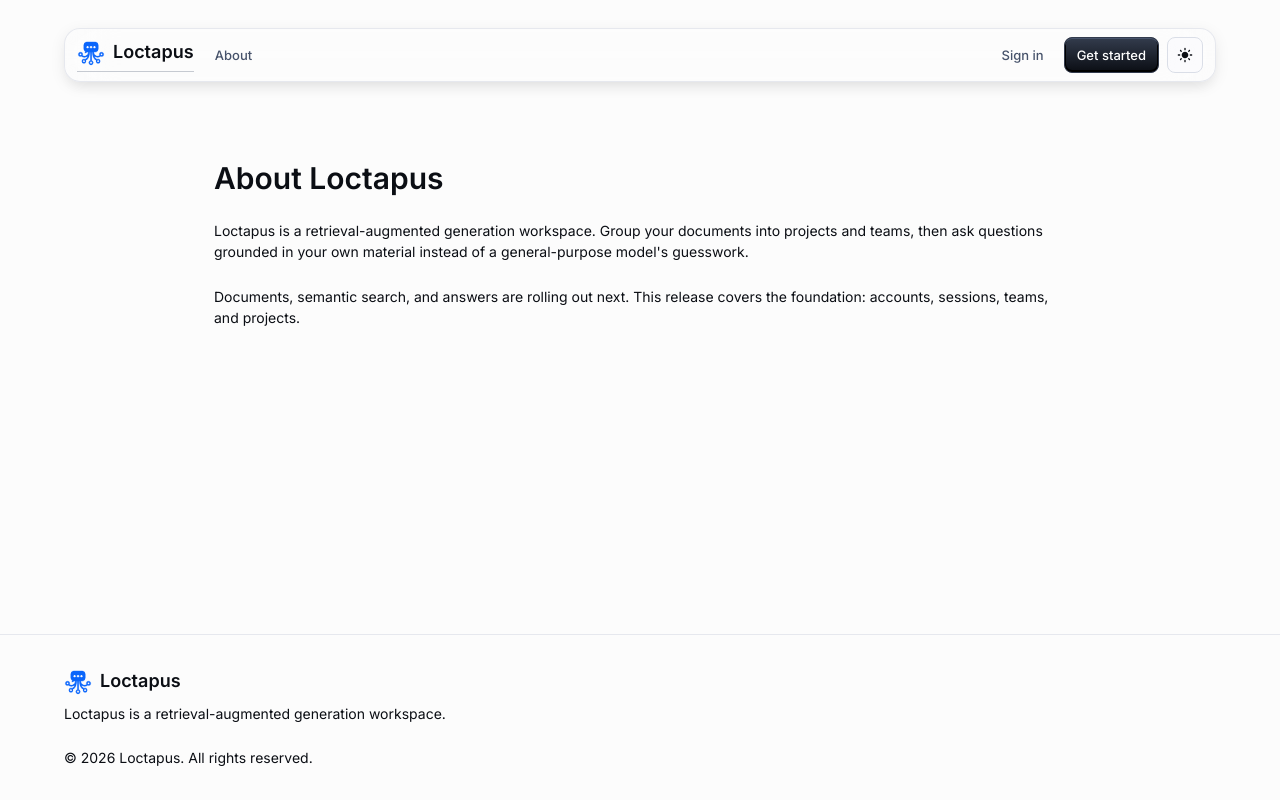
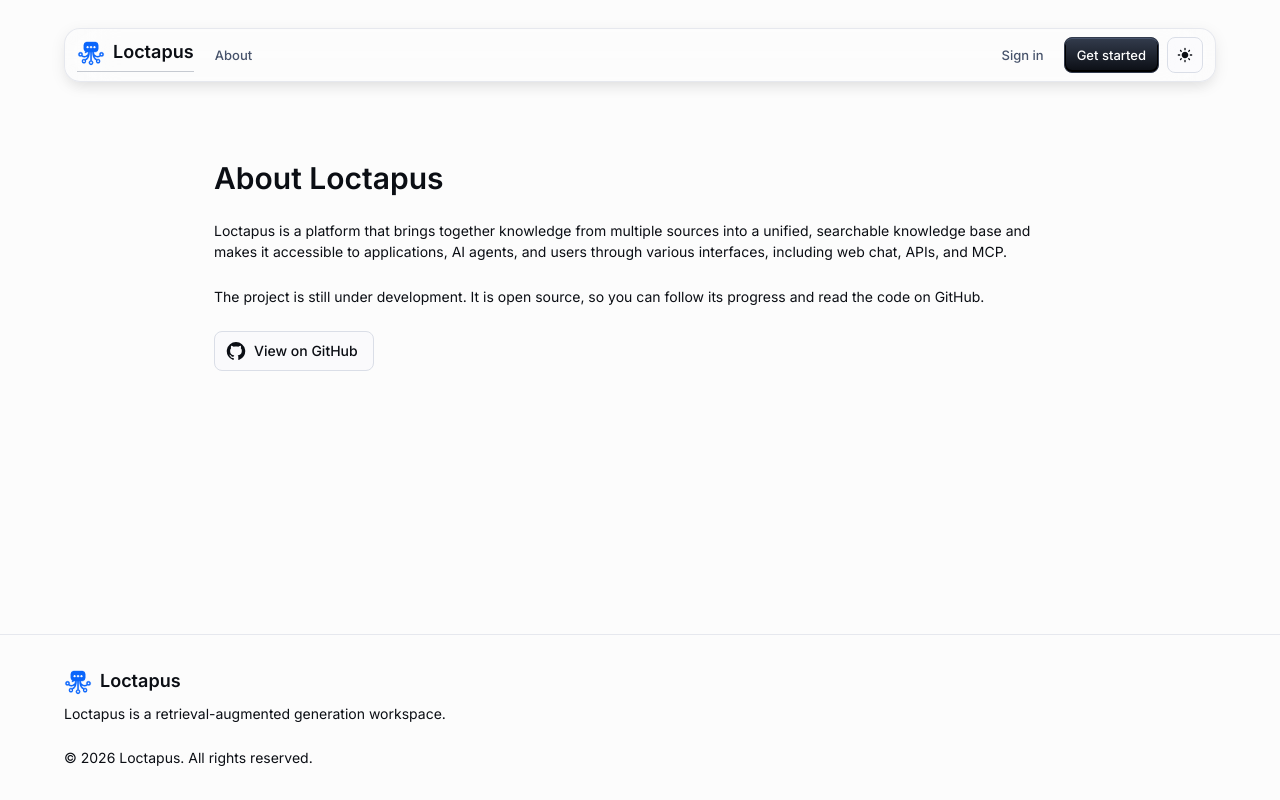
Before and after one commit to dimyG/Loctapus, a React (Vite) app in the folder web/: page /about in a window 1280 px wide. Built offline with nearby package versions, Linux system fonts and the light colour scheme; no server answers.

Commit message:
feat(web): rewrite the about page and link the GitHub repository

```diff
--- /dev/null
+++ b/web/src/app/repository.ts
@@ -0,0 +1,2 @@
+/** The public GitHub repository of the open-source Loctapus project. */
+export const repositoryUrl = "https://github.com/dimyG/Loctapus";
--- a/web/src/features/about/AboutPage.tsx
+++ b/web/src/features/about/AboutPage.tsx
@@ -1,6 +1,9 @@
+import GitHubIcon from "@mui/icons-material/GitHub";
+import Button from "@mui/material/Button";
 import Container from "@mui/material/Container";
 import Stack from "@mui/material/Stack";
 import Typography from "@mui/material/Typography";
+import { repositoryUrl } from "../../app/repository";
 import MarketingFrame from "../../layouts/MarketingFrame";
 
 /** The public about page; stays reachable for signed-in visitors. */
@@ -8,20 +11,28 @@ export default function AboutPage() {
   return (
     <MarketingFrame>
       <Container maxWidth="md" sx={{ pt: { xs: 14, sm: 20 }, pb: { xs: 8, sm: 12 } }}>
-        <Stack spacing={3}>
+        <Stack spacing={3} sx={{ alignItems: "flex-start" }}>
           <Typography component="h1" variant="h3" sx={{ fontWeight: 600 }}>
             About Loctapus
           </Typography>
-          {/* Draft copy pending the owner's review; do not treat as final product text. */}
           <Typography variant="body1" color="text.secondary">
-            Loctapus is a retrieval-augmented generation workspace. Group your documents into
-            projects and teams, then ask questions grounded in your own material instead of a
-            general-purpose model's guesswork.
+            Loctapus is a platform that brings together knowledge from multiple sources into a
+            unified, searchable knowledge base and makes it accessible to applications, AI agents,
+            and users through various interfaces, including web chat, APIs, and MCP.
           </Typography>
           <Typography variant="body1" color="text.secondary">
-            Documents, semantic search, and answers are rolling out next. This release covers the
-            foundation: accounts, sessions, teams, and projects.
+            The project is still under development. It is open source, so you can follow its
+            progress and read the code on GitHub.
           </Typography>
+          <Button
+            variant="outlined"
+            startIcon={<GitHubIcon />}
+            href={repositoryUrl}
+            target="_blank"
+            rel="noopener noreferrer"
+          >
+            View on GitHub
+          </Button>
         </Stack>
       </Container>
     </MarketingFrame>
```
Also changed, not shown: 1 other file (tests, documents, lock files or other folders).
